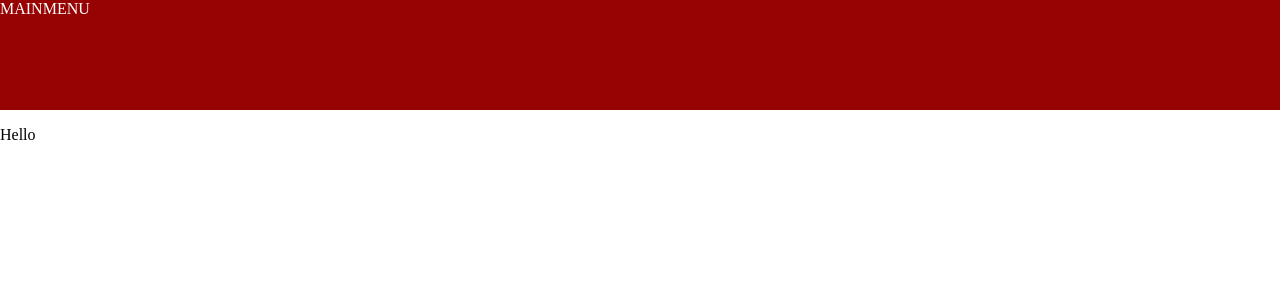
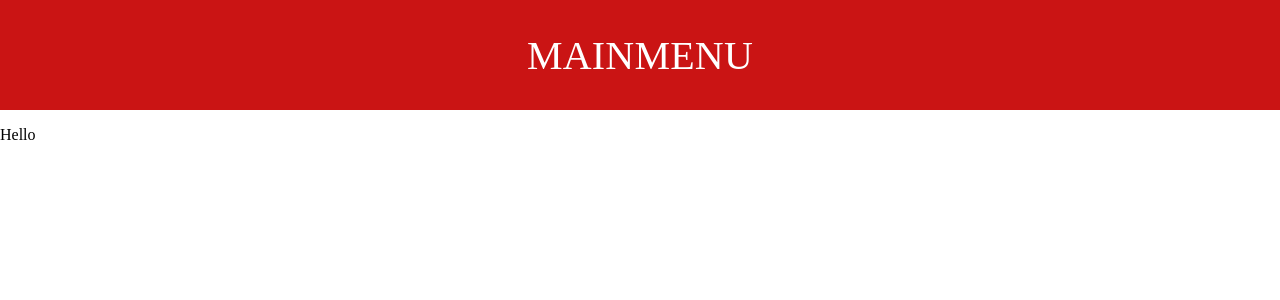
Before and after one commit to law-pal/My-project-2, a React (Create React App) app: page /Portugal in a window 1280 px wide. Shown: the top 300 px of the page. Built offline with nearby package versions, Linux system fonts and the light colour scheme.

Commit message:
working on navbar

```diff
--- a/src/App.css
+++ b/src/App.css
@@ -92,6 +92,7 @@ body{
 
 .navbar-link:hover{
   color: rgb(245, 177, 6);
+  text-decoration: underline;
 }
 
 #main {
@@ -99,7 +100,19 @@ body{
   position: relative;
   height: 110px;
   width: 100%;
-  background-color: rgb(151, 3, 3);
+  background-color: rgb(202, 20, 20);
+  display: flex;
+  justify-content: center;
+}
+
+.mainmenu{
+  align-self: center;
+  font-size: 40px;
+  letter-spacing: 0.2px;
+}
+
+.mainmenu:hover{
+  color: rgb(245, 177, 6);
 }
 
 #menu > #navbar {
--- a/src/Components/Navbar.js
+++ b/src/Components/Navbar.js
@@ -13,7 +13,7 @@ class Navbar extends Component {
        <Router>
           <nav>
             <div id="menu">
-                <div id="main">MAINMENU</div>
+                <div id="main"><p className='mainmenu'>MAINMENU</p></div>
                     <ul id='navbar'>
                       <li>
                         <Link className='navbar-link' to='/'>Countries</Link>
```
